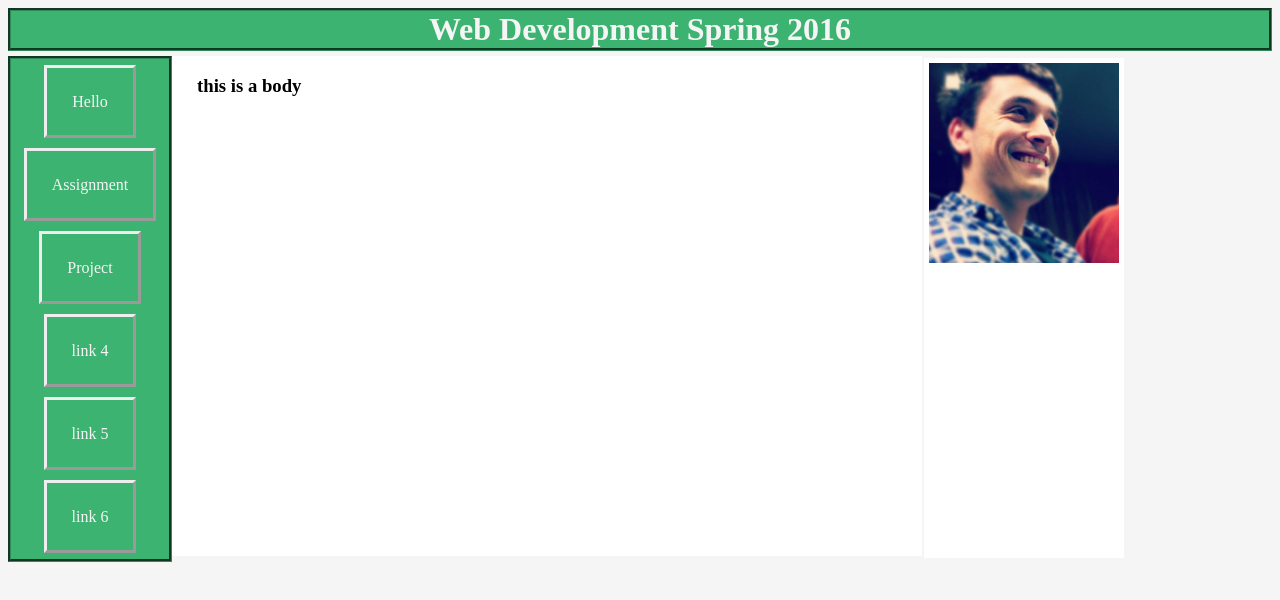
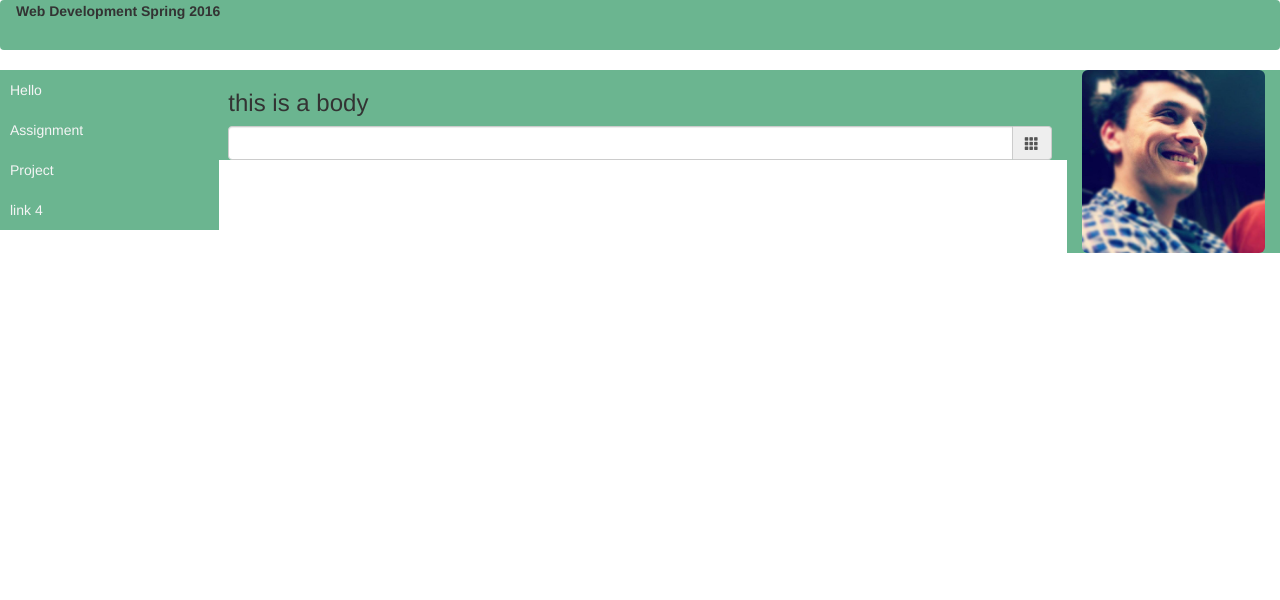
Before and after one commit to Price47/WebDevSpring2016, a website: page public/index.html in a window 1280 px wide. Drawn offline with nearby package versions, Linux system fonts and the light colour scheme.

Commit message:
Css changes to index page

```diff
--- a/public/css/index.css
+++ b/public/css/index.css
@@ -8,10 +8,6 @@ h1{
     border-style: groove;
     border-color: seagreen;
     text-align: center;
-    margin-top: 0px;
-    margin-left: 0px;
-    margin-right:0px;
-    margin-bottom:5px;
 
 
 }
@@ -19,79 +15,34 @@ h1{
 #nav{
     float: left;
     background-color: mediumseagreen;
-    border-style: groove;
-    border-color: seagreen;
-    padding-left: 4px;
-    padding-right: 4px;
-    margin-top: 0px;
+    margin:0;
+}
+
+.nav-sidebar{
+    margin-right: -21px; /* 20px padding + 1px border */
+    margin-bottom: 20px;
+    margin-left: -20px;
+}
+.nav-sidebar > li > a,
+.nav-sidebar > li >  a:hover,
+.nav-sidebar > li >  a:focus {
+    background-color: #6bb590;
+    text-decoration: none;
+    color: whitesmoke;
+    margin:0;
+}
+.nav-sidebar > li > a:hover{
+    color: #6bb590;
 }
 
 #body{
-    float: left;
-    background-color: white;
-    padding-left: 25px;
-    padding-right: 25px;
-    width:700px;
-    height: 500px;
-    position: relative;
-
+    background-color: #6bb590;
 }
 
 #about{
-    right:0px;
-    float: left;
-    margin:2px;
-    background-color: white;
-    width:200px;
-    height:500px;
-
+    background-color: #6bb590;
 }
 
-table#navtable{
-    width: 150px;
-    height: 500px;
-
+.Header{
+    background-color: #6bb590;
 }
-
-#about_me{
-
-    padding:5px;
-    width:190px;
-    height:200px;
-}
-
-
-table#navtable td{
-    text-align: center;
-    #border-bottom: solid 1px;
-    #border-color: #22d15c;
-    padding:0px
-
-}
-
-a:link{
-    background-color: mediumseagreen;
-    border-style: outset;
-    text-decoration: none;
-    color: whitesmoke;
-    padding: 25px;
-}
-
-a:visited{
-    background-color: mediumseagreen;
-    text-decoration: none;
-    color: white;
-    padding: 25px;
-}
-
-a:hover{
-    background-color: #22d15c;
-}
-
-a:active{
-    background-color: #22d15c;
-    border-style: inset;
-    text-decoration: none;
-    color: whitesmoke;
-    padding: 25px;
-}
--- a/public/index.html
+++ b/public/index.html
@@ -3,53 +3,43 @@
 <head>
     <meta name="viewport" content="width=device-width, initial-scale=1">
     <link rel="stylesheet" type="text/css" href= "css/index.css">
+    <link rel="stylesheet" href="https://maxcdn.bootstrapcdn.com/bootstrap/3.3.6/css/bootstrap.min.css"
+          integrity="sha384-1q8mTJOASx8j1Au+a5WDVnPi2lkFfwwEAa8hDDdjZlpLegxhjVME1fgjWPGmkzs7"
+          crossorigin="anonymous">
+
+    <title>Web Development</title>
 </head>
 
 <body>
+<nav class="navbar Header">
+    <div class="container-fluid">
+        <div class="navbar-header">
+            <strong>Web Development Spring 2016</strong>
+        </div>
+    </div>
+</nav>
 
-    <h1> Web Development Spring 2016</h1>
-
-    <div id= "nav">
-        <table id="navtable">
-            <tr>
-                <td>
-                    <a href="./hello.html"> Hello </a>
-                </td>
-            </tr>
-            <tr>
-                <td>
-                    <a href="assignment/home.html"> Assignment </a>
-                </td>
-            </tr>
-            <tr>
-                <td>
-                    <a href="project/project.html"> Project </a>
-                </td>
-            </tr>
-            <tr>
-                <td>
-                    <a href="./hello.html"> link 4 </a>
-                </td>
-            </tr>
-            <tr>
-                <td>
-                    <a href="./hello.html"> link 5 </a>
-                </td>
-            </tr>
-            <tr>
-                <td>
-                    <a href="./hello.html"> link 6 </a>
-                </td>
-            </tr>
-        </table>
+    <div id="nav" class="container-fluid col-xs-4 col-sm-2">
+        <ul class="nav nav-sidebar">
+           <li><a href="./hello.html"> Hello </a></li>
+           <li><a href="assignment/home.html"> Assignment </a></li>
+           <li><a href="project/project.html"> Project </a></li>
+           <li><a href="./hello.html"> link 4 </a></li>
+        </ul>
 
     </div>
 
-    <div id = "body">
+    <div id = "body" class="container col-xs-16 col-sm-8">
         <h3> this is a body </h3>
+        <div class="input-group date" data-provide="datepicker">
+            <input type="text" class="form-control">
+            <div class="input-group-addon">
+                <span class="glyphicon glyphicon-th"></span>
+            </div>
+        </div>
     </div>
 
-    <div id= "about">
-        <img id="about_me" src="Pictures/about_me.jpg">
+    <div id="about" class="container col-xs-5 col-sm-2" >
+        <img src="Pictures/about_me.jpg" class="img-responsive img-rounded" width="825" height="825">
     </div>
 </body>
```
